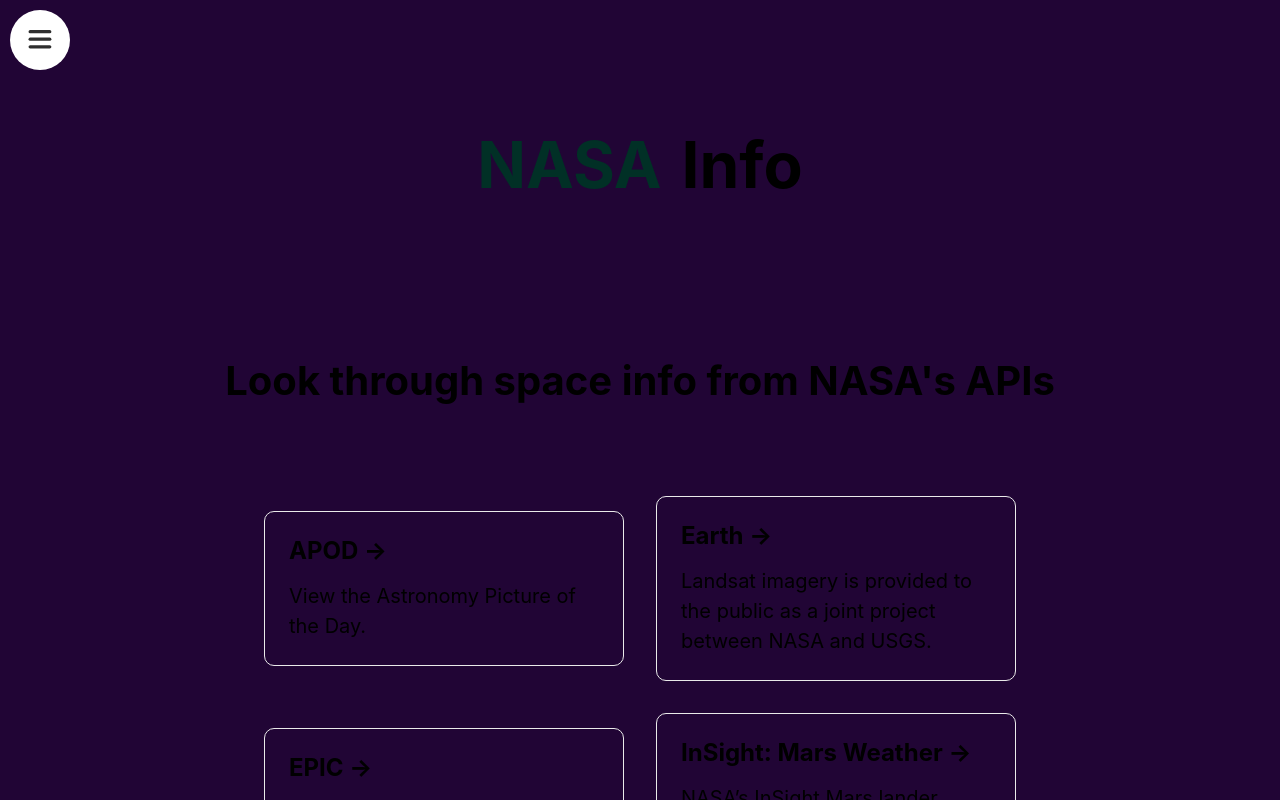
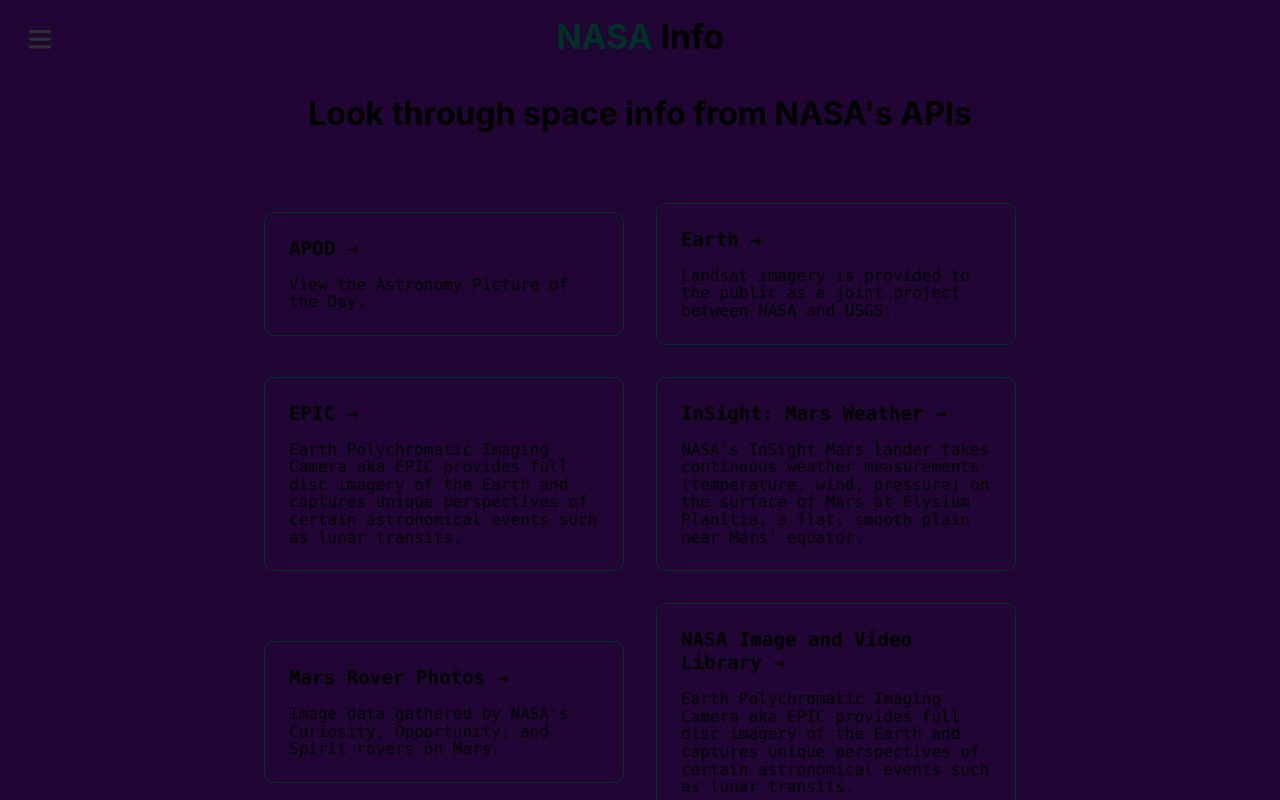
Before and after one commit to UniversallyRy/nasaApp, a Next.js app: page / in a window 1280 px wide. Shown: the top 800 px of the page. Built offline with nearby package versions, Linux system fonts and the light colour scheme.

Commit message:
apoc back to solo with date changer. style changes

```diff
--- a/components/Navbar.tsx
+++ b/components/Navbar.tsx
@@ -6,7 +6,7 @@ import { motion, useCycle } from 'framer-motion';
 import { MenuToggle } from './MenuToggle';
 
 const sidebar = {
-    open: (height = 1000) => ({
+    open: (height = 1440) => ({
       clipPath: `circle(${height * 2 + 200}px at 40px 40px)`,
       transition: {
         type: "spring",
--- a/styles/Header.module.sass
+++ b/styles/Header.module.sass
@@ -1,20 +1,13 @@
 .title
     margin: 0
-    line-height: 1.15
-    font-size: 4rem
-    a
+    line-height: 1.2ww5
+    font-size: 2.1rem
+    span
         color: #013026
         text-decoration: none
         &:hover
-            font-size: 1.7rem
-            color: #006400
-        &:focus
-            color: #006400
-        &:active
-            text-decoration: underline
-    span
-        color: #013026
-        margin-right: 0.3rem
+            font-size: 2.1rem
+            color: #000
 
 .description
     text-align: center
--- a/styles/Layout.module.sass
+++ b/styles/Layout.module.sass
@@ -1,29 +1,18 @@
 @import "mixins"
 
 .container
-  min-height: 100vh
-  padding: 0 0.5rem
+  display: flex
+  flex-direction: column
+  justify-content: center
+  align-items: center
+
+.main
+  padding: 1rem 0
   display: flex
   flex-direction: column
   justify-content: flex-start
   align-items: center
-
-.main
-  padding: 5rem 0
-  margin: 3rem
-  flex: 1
-  display: flex
-  flex-direction: column
-  justify-content: flex-start
-  align-items: center
-  font-size: 1.25rem
-
-.code
-  background: #fafafa
-  border-radius: 5px
-  padding: 0.75rem
-  font-size: 1.1rem
-  font-family: Menlo, Monaco, Lucida Console, Liberation Mono, DejaVu Sans Mono, Bitstream Vera Sans Mono, Courier New, monospace
+  font-size: 1rem
 
 .grid
   display: flex
@@ -31,25 +20,26 @@
   justify-content: center
   flex-wrap: wrap
   max-width: 800px
-  margin-top: 3rem
+  margin-top: 2rem
 
 .card
   margin: 1rem
   padding: 1.5rem
   text-align: left
   color: inherit
+  font-family: Menlo, Monaco, Lucida Console, Liberation Mono, DejaVu Sans Mono, Bitstream Vera Sans Mono, Courier New, monospace
   text-decoration: none
-  border: 1px solid #eaeaea
+  border: 1px solid #013026
   border-radius: 10px
   transition: color 0.15s ease, border-color 0.15s ease
   width: 45%
   h2
     margin: 0 0 1rem 0
-    font-size: 1.5rem
+    font-size: 1.2rem
   p
     margin: 0
-    font-size: 1.25rem
-    line-height: 1.5
+    font-size: 1rem
+    line-height: 1.1
   &:hover
     border-color: #021f4b
   &:focus
--- a/styles/Nav.module.sass
+++ b/styles/Nav.module.sass
@@ -4,11 +4,6 @@
     left: 0
     bottom: 0
     width: 300px
-
-.list,
-.item
-    margin: 0
-    padding: 0
 
 .list
     padding: 25px
@@ -28,7 +23,7 @@
     left: 0
     bottom: 0
     width: 300px
-    background: #fff
+    background-color: #210535
 
 .nav-item-title
     border-radius: 5px
--- a/styles/apodpage.module.sass
+++ b/styles/apodpage.module.sass
@@ -1,135 +1,78 @@
-*,
-*::before,
-*::after
-    box-sizing: border-box
 
-html,
-body
-    height: 100%
+@import "mixins"
 
-body
-    font-family: "Oxygen", "Trebuchet MS", Tahoma, sans-serif
-    color: #0a0e2a
-    background-color: lavender
-    margin: 0
-    overflow-x: hidden
+.container
+    display: flex
+    flex-direction: column
+    align-items: center
 
-a
-    color: indianred
+.textimage
+    display: flex
+    flex-direction: row
+    padding: 10px
 
-.heading
-    margin-top: 0
+.title
+    margin: auto
 
-.page
-    margin: 0 auto
-    padding: 48px 24px
-    max-width: 960px
+.datepicker
+    margin: 20px 0px 20px 0px
 
-.blog-list
-    display: grid
-    grid-template-columns: repeat(auto-fill, minmax(320px, 1fr))
-    grid-gap: 36px
+.image-container
+    position: relative
+    height: 600px
+    width: 360px
+    cursor: zoom-in
+    margin: 20px 0
+    img
+        display: block
+        height: 100%
+        width: 100%
+        object-fit: cover
+        object-position: center
+    .imgBg
+        z-index: -1
+        position: absolute
+        top: 0
+        left: 0
+        height: 100%
+        width: 100%
+        background-color: rgb(240, 240, 240)
 
-.post-preview
-    background: snow
-    border-radius: 8px
-    overflow: hidden
+    &.open
+        cursor: zoom-out
 
+    & .shade
+        position: fixed
+        top: 0
+        left: 0
+        right: 0
+        bottom: 0
+        pointer-events: none
+        opacity: 0
+        background: rgba(0, 0, 0, 0.9)
 
-    &__img
+    &.open .shade
+        pointer-events: auto
+        opacity: 1
+
+    & img
+        object-fit: cover
+        top: 0
+        left: 0
+        right: 0
+        bottom: 0
+        width: 100%
+        height: 100%
+
+    &.open img
+        position: fixed
+        width: auto
+        height: auto
         max-width: 100%
-        width: 100%
-        height: 320px
-        object-fit: cover
-
-
-    &__text
-        padding: 16px
-
-.link-wrapper
-    margin-bottom: 32px
-
-
-    & a
-        font-weight: bold
-
-.post
-    background: snow
-    padding: 24px
-    border-radius: 8px
-
-
-    &__img
-        max-width: 100%
-        width: 100%
-        height: 480px
-        object-fit: cover
-        margin-bottom: 32px
-
-    // @import "mixins"
-
-// *,
-// *::before,
-// *::after
-//     box-sizing: border-box
-
-// html,
-// body
-//     height: 100%
-
-// body
-//     font-family: "Oxygen", "Trebuchet MS", Tahoma, sans-serif
-//     color: #0a0e2a
-//     background-color: lavender
-//     margin: 0
-//     overflow-x: hidden
-
-// a
-//     color: indianred
-
-// .container, .image, .text
-//     @include desktop
-//         width: 100%
-//         flex-direction: column
-
-// .page
-//     margin: 0 auto
-//     padding: 48px 24px
-//     max-width: 960px
-
-// .blog-list
-//     display: grid
-//     grid-template-columns: repeat(auto-fill, minmax(320px, 1fr))
-//     grid-gap: 36px
-
-// .post-preview
-//     background: snow
-//     border-radius: 8px
-//     overflow: hidden
-
-//     &__img
-//         max-width: 100%
-//         width: 100%
-//         height: 320px
-//         object-fit: cover
-
-//     &__text
-//         padding: 16px
-
-// .link-wrapper
-//     margin-bottom: 32px
-
-//     & a
-//         font-weight: bold
-
-// .post
-//     background: snow
-//     padding: 24px
-//     border-radius: 8px
-
-//     &__img
-//         max-width: 100%
-//         width: 100%
-//         height: 480px
-//         object-fit: cover
-//         margin-bottom: 32px
+        margin: auto
+.text
+    margin-left: 50px
+    max-width: 340px
+    line-height: 1.6
+    letter-spacing: 0.4px
+    font-size: 14px
```
Also changed, not shown: pages/apods/index.tsx (+61 -43 lines).
